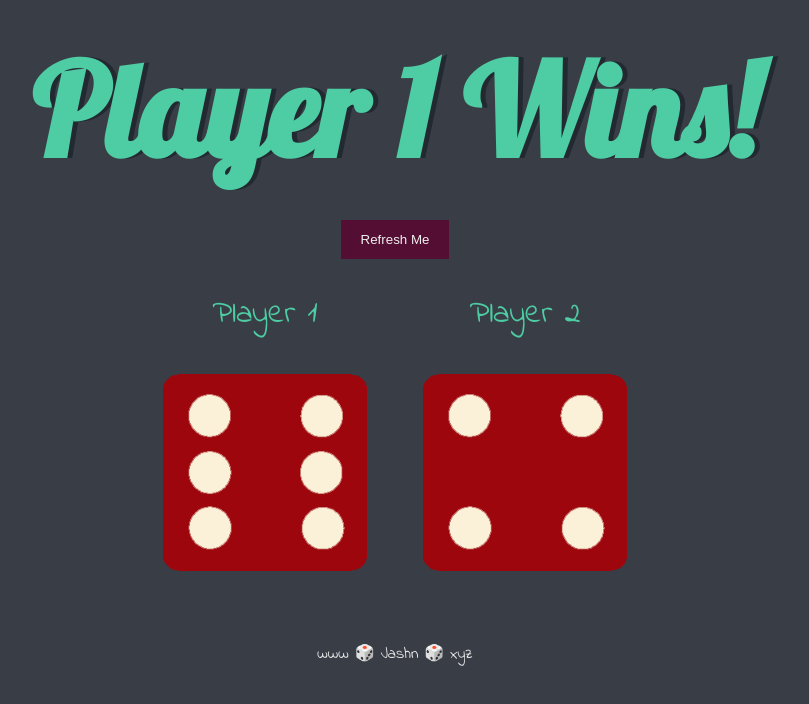
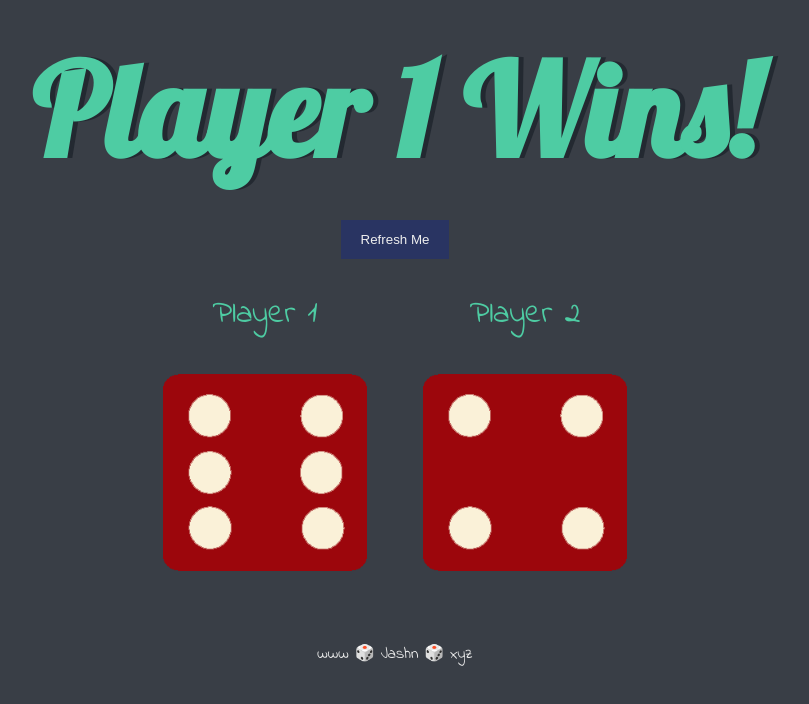
Before and after one commit to Jashnm/dice-project, a plain HTML site: page index.html in a window 1280 px wide. Shown: the whole page, without its empty margins (245-1054 px from the left). Drawn offline with Linux system fonts and the light colour scheme.

Commit message:
Button color change

```diff
--- a/styles.css
+++ b/styles.css
@@ -45,7 +45,7 @@ a {
 }
 
 input {
-  background-color: #540e33;
+  background-color: #293462;
   border: none;
   color: #EEEEEE;
   padding: 12px 20px;
@@ -53,5 +53,5 @@ input {
 
 }
 input:hover {
-  background-color: #50b6bb;
+  background-color: #4ECAA5;
 }
```
